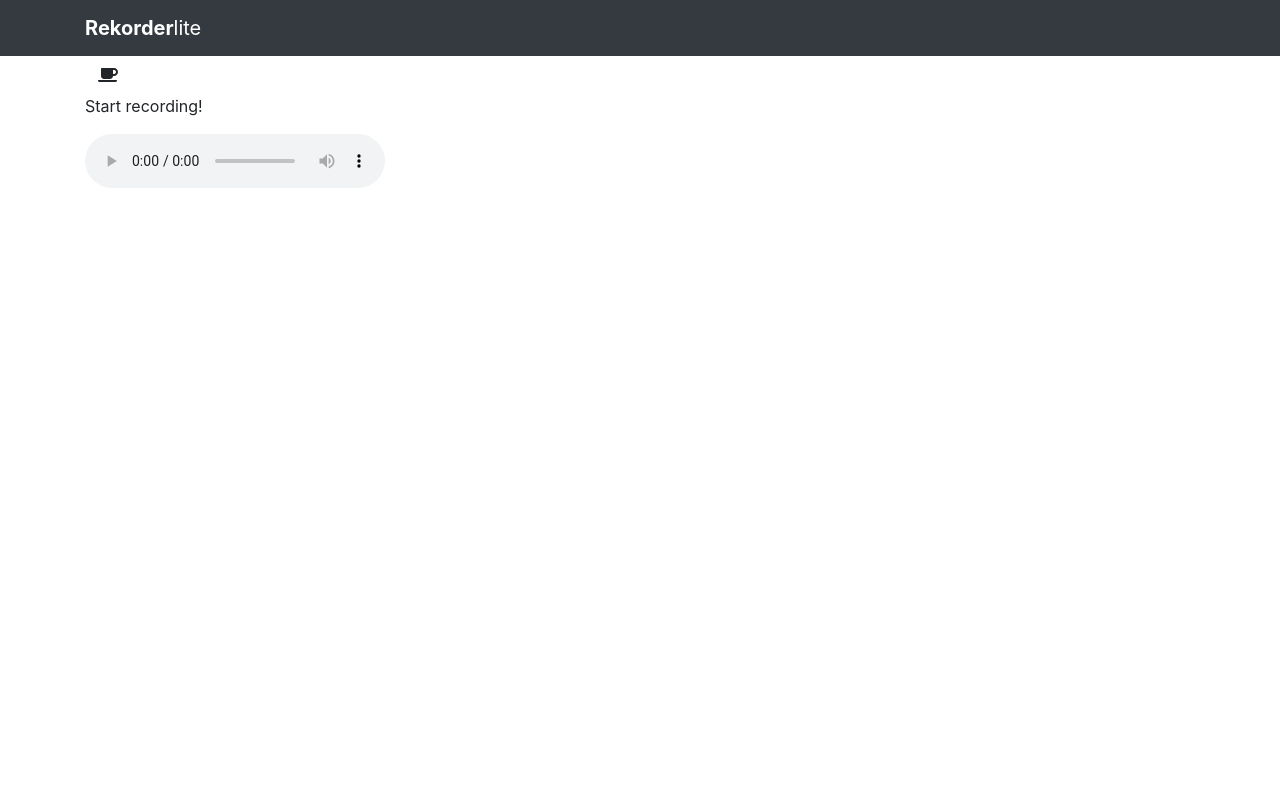
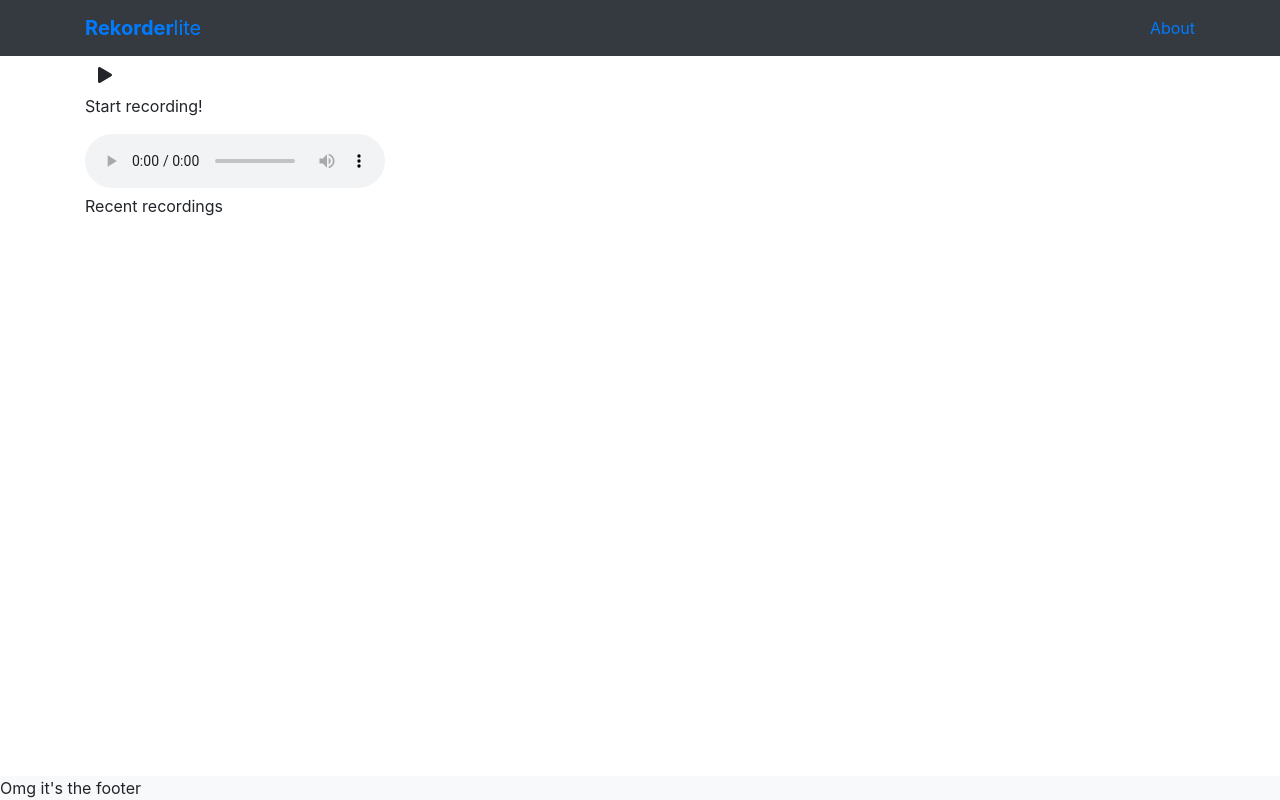
Before and after one commit to rredfearn32/d_coding-test, a React (Create React App) app in the folder client/: page / in a window 1280 px wide. Built offline with nearby package versions, Linux system fonts and the light colour scheme.

Commit message:
Changed the coffee cup to proper play/stop icons + Implemented proper routing + Footer

```diff
--- a/client/src/App.tsx
+++ b/client/src/App.tsx
@@ -1,22 +1,29 @@
 import React from 'react';
 import {BrowserRouter as Router, Switch, Route} from 'react-router-dom';
 
-import Home from './components/Home';
-import Header from './components/Header';
+import Header from './Components/Header';
+import Footer from './Components/Footer';
+
+import Home from './Pages/Home';
+import About from './Pages/About';
+import PageNotFound from './Pages/PageNotFound';
 
 const App: React.FC = () => {
   return (
-    <React.Fragment>
-        <Header></Header>
-        <Router>
+    <div className="d-flex flex-column justify-content-between vh-100">
+      <Router>
+        {/* Wrapping these in a div so that flex can be used to push footer to the bottom of the page */}
+        <div>
+          <Header></Header>
           <Switch>
             <Route exact path='/' component={Home} />
-            {/* <Route exact path='/login' component={Login} /> */}
-            {/* <Route exact path='/register' component={Register} /> */}
-            {/* <Route exact path='/dashboard' component={Dashboard} /> */}
+            <Route exact path='/about' component={About} />
+            <Route exact path='*' component={PageNotFound} />
           </Switch>
-        </Router>
-      </React.Fragment>
+        </div>
+        <Footer></Footer>
+      </Router>
+    </div>
   );
 }
 
--- /dev/null
+++ b/client/src/Pages/About.tsx
@@ -0,0 +1,12 @@
+import React, {useState} from 'react';
+
+const About: React.FC = () => {
+
+    return(
+        <div>
+            Omg the About page!
+        </div>
+    )
+}
+
+export default About;
--- a/client/src/components/Home.tsx
+++ b/client/src/Pages/Home.tsx
@@ -1,19 +1,16 @@
 import React, {useState} from 'react';
 
-import { FontAwesomeIcon } from '@fortawesome/react-fontawesome'
-import { faCoffee } from '@fortawesome/free-solid-svg-icons'
-
-import AudioRecorder from './AudioRecorder';
+import AudioRecorder from '../Components/AudioRecorder';
+import RecentRecordings from '../Components/RecentRecordings';
 
 const Home: React.FC = () => {
-
-
 
     return(
         <div className="container">
             <div className="row">
                 <div className="col-12">
                     <AudioRecorder></AudioRecorder>
+                    <RecentRecordings></RecentRecordings>
                 </div>
             </div>
         </div>
--- /dev/null
+++ b/client/src/Pages/PageNotFound.tsx
@@ -0,0 +1,12 @@
+import React, {useState} from 'react';
+
+const PageNotFound: React.FC = () => {
+
+    return(
+        <div>
+            Omg the PageNotFound!
+        </div>
+    )
+}
+
+export default PageNotFound;
--- /dev/null
+++ b/client/src/components/Footer.tsx
@@ -0,0 +1,14 @@
+import React from 'react';
+
+import { Link } from 'react-router-dom';
+
+const Footer: React.FC = () => {
+
+    return(
+        <div className="bg-light">
+            Omg it's the footer
+        </div>
+    )
+}
+
+export default Footer;
--- a/client/src/components/Header.tsx
+++ b/client/src/components/Header.tsx
@@ -1,14 +1,21 @@
 import React from 'react';
+
+import { Link } from 'react-router-dom';
 
 const Header: React.FC = () => {
 
     return(
-        <nav className='navbar navbar-dark bg-dark'>
+        <nav className='navbar-dark bg-dark pb-2 pt-2'>
             <div className='container'>
                 <div className='row'>
                     <div className="col-12">
-                        <div className="navbar-brand">
-                            <strong>Rekorder</strong>lite
+                        <div className=" d-flex justify-content-between">
+                            <div className="navbar-brand">
+                                <Link to="/"><strong>Rekorder</strong>lite</Link>
+                            </div>
+                            <ul className="text-light list-unstyled d-flex align-items-center mb-0">
+                                <li><Link to="/about">About</Link></li>
+                            </ul>
                         </div>
                     </div>
                 </div>
--- /dev/null
+++ b/client/src/components/RecentRecordings.tsx
@@ -0,0 +1,14 @@
+import React, {useState} from 'react';
+
+interface Props {}
+
+const RecentRecordings: React.FC<Props> = (props: any) => {
+
+    return (
+            <div>
+                Recent recordings
+            </div>
+    )
+}
+
+export default RecentRecordings;
--- a/client/src/components/RecorderButton.tsx
+++ b/client/src/components/RecorderButton.tsx
@@ -1,7 +1,7 @@
 import React, {useState} from 'react';
 
-import { FontAwesomeIcon } from '@fortawesome/react-fontawesome'
-import { faCoffee } from '@fortawesome/free-solid-svg-icons'
+import { FontAwesomeIcon } from '@fortawesome/react-fontawesome';
+import { faPlay, faStop } from '@fortawesome/free-solid-svg-icons';
 
 interface Props {
     recording: boolean;
@@ -16,14 +16,14 @@ const RecorderButton: React.FC<Props> = (props: any) => {
                 {props.recording ?
                     <div>
                         <button type="button" className="btn" onClick={props.stopRecording}>
-                            <FontAwesomeIcon icon={faCoffee} />
+                            <FontAwesomeIcon icon={faStop} />
                         </button>
                         <p>Stop recording!</p>
                     </div>
                 :
                     <div>
                         <button type="button" className="btn" onClick={props.startRecording}>
-                            <FontAwesomeIcon icon={faCoffee} />
+                            <FontAwesomeIcon icon={faPlay} />
                         </button>
                         <p>Start recording!</p>
                     </div>
```
